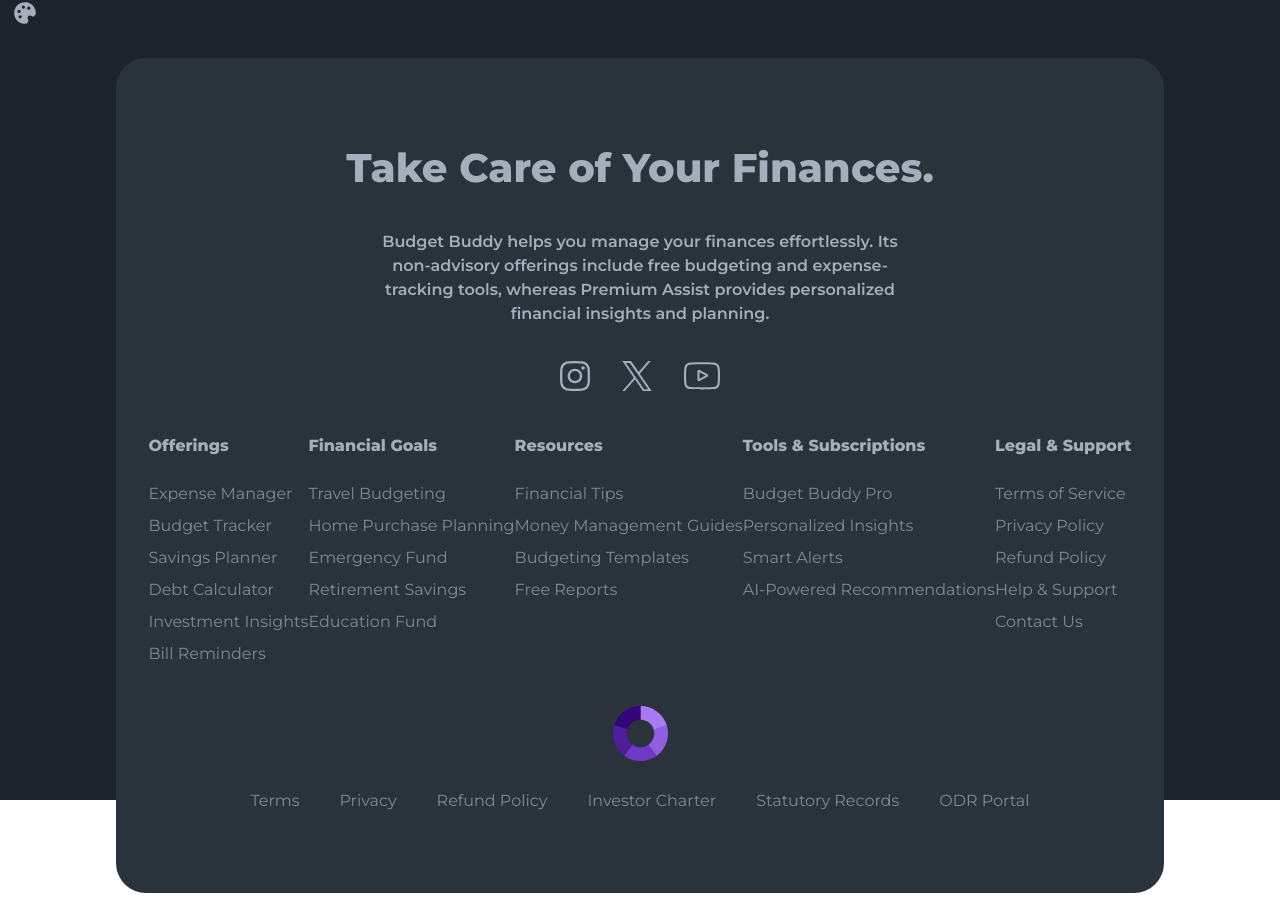
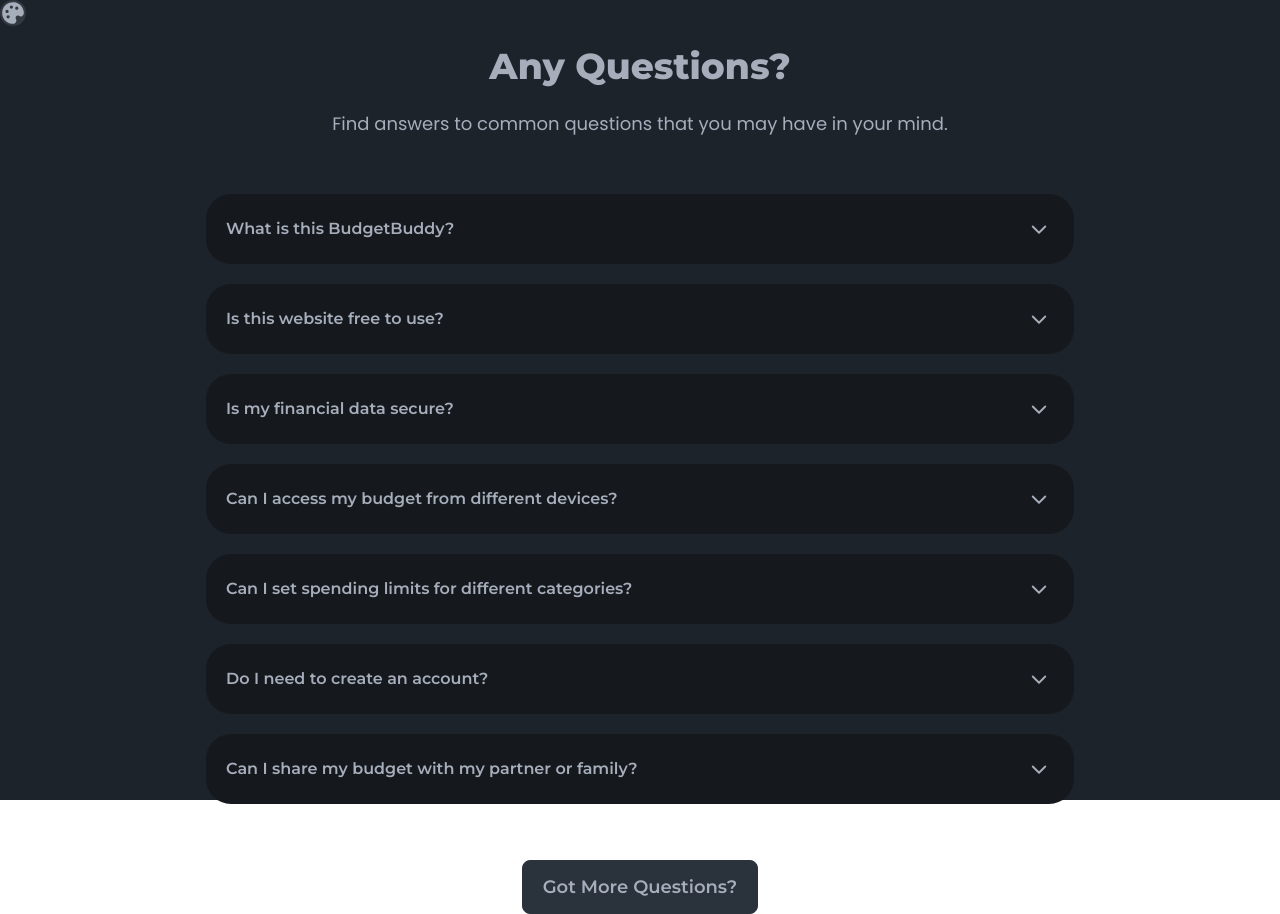
Before and after one commit to Yash12169/BudgetBuddy, a Next.js app: page / in a window 1280 px wide. Built offline with nearby package versions, Linux system fonts and the light colour scheme.

Commit message:
feat(UI): added FAQ section

```diff
--- a/package.json
+++ b/package.json
@@ -9,6 +9,7 @@
     "lint": "next lint"
   },
   "dependencies": {
+    "@radix-ui/react-accordion": "^1.2.3",
     "@tabler/icons-react": "^3.29.0",
     "chart.js": "^4.4.7",
     "class-variance-authority": "^0.7.1",
--- a/src/app/page.tsx
+++ b/src/app/page.tsx
@@ -3,6 +3,7 @@
 import NetWorth from "@/components/Cards/NetWorth";
 import RiskProfile from "@/components/Cards/RiskProfile";
 import StarterCard from "@/components/Cards/starterCard";
+import FranFormFaq from "@/components/FAQ/faq";
 import LandFooter from "@/components/Footer/LandFooter/landFooter";
 import Layout from "@/components/Layout/layout";
 import { SidebarDemo } from "@/components/Navbar/navbar";
@@ -14,7 +15,7 @@
 export default function Home() {
   return (
     <Layout>
-      <div className="w-screen h-screen px-3 gap-5 flex flex-col">
+      <div className="w-screen h-screen  gap-5 flex flex-col">
         <ThemeController />
 
         {/* <Disclaimer /> */}
@@ -22,7 +23,8 @@
         {/* <RiskProfile/> */}
         {/* <StarterCard/> */}
         {/* </div> */}
-        <LandFooter/>
+        {/* <LandFooter/> */}
+        <FranFormFaq/>
       </div>
     </Layout>
   );
--- /dev/null
+++ b/src/components/FAQ/faq.tsx
@@ -0,0 +1,90 @@
+"use client";
+import React, { useRef, useState } from "react";
+import "./FranFromFaq.css";
+import { montserrat, poppins } from "@/fonts/fonts";
+import gsap from "gsap";
+
+const faqs = [
+  { question: "What is this BudgetBuddy?", answer: "Ever feel like your money just disappears into thin air? One minute you have it, and the next, poof—it's gone! This budgeting website helps you track your income and expenses, set financial goals, and finally figure out where all your money is going (spoiler: probably food and online shopping). With smart tracking and insightful reports, you can take control of your finances like a pro." },
+  { question: "Is this website free to use?", answer: "Royalty fees are typically around 5.9% of gross sales, plus additional marketing contributions." },
+  { question: " Is my financial data secure?", answer: "Absolutely! We use top-notch encryption and security measures to keep your data safe. Your financial secrets are safe with us—we won’t judge your spending habits, even if you spend more on takeout than groceries." },
+  { question: "Can I access my budget from different devices?", answer: "Yes! If you create an account, your budget travels with you—whether you’re using your laptop, phone, or a borrowed tablet from a friend" },
+  { question: "Can I set spending limits for different categories?", answer: "Yes! You can set spending limits for essentials (like rent) and non-essentials (like your ever-growing sneaker collection). If you go over budget, we won’t yell at you—but we will send you a friendly reminder that maybe, just maybe, you should slow down on the impulse purchases." },
+  { question: "Do I need to create an account?", answer: "Only if you want to save your data and access it from different devices. If you enjoy the thrill of losing all your financial records every time you clear your browser history, feel free to skip registration! But for a seamless experience (and to avoid budget-related heartbreak), we highly recommend signing up." },
+  { question: "Can I share my budget with my partner or family?", answer: "Yes! If you’re co-budgeting with someone, you can share access with a partner, roommate, or even your dog—though we recommend giving financial control only to humans." },
+
+
+
+];
+
+function FranFormFaq() {
+  const [openIndex, setOpenIndex] = useState<number | null>(null);
+  const contentRefs = useRef<(HTMLDivElement | null)[]>([]);
+  const iconRefs = useRef<(SVGSVGElement | null)[]>([]);
+
+  const toggleFAQ = (index: number) => {
+    setOpenIndex((prevIndex) => {
+      const newIndex = prevIndex === index ? null : index;
+
+      requestAnimationFrame(() => {
+        faqs.forEach((_, i) => {
+          const content = contentRefs.current[i];
+          const icon = iconRefs.current[i];
+
+          if (content) {
+            const newHeight = i === newIndex ? content.scrollHeight : 0;
+            gsap.to(content, {
+              height: newHeight,
+              opacity: i === newIndex ? 1 : 0,
+              duration: 0.5,
+              ease: "power4.inOut",
+            });
+          }
+
+          if (icon) {
+            gsap.to(icon, {
+              rotation: i === newIndex ? 360 : 180,
+              duration: 0.5,
+              ease: "power4.inOut",
+            });
+          }
+        });
+      });
+
+      return newIndex;
+    });
+  };
+
+  return (
+    <div className="flex flex-col gap-9">
+      <div className="flex flex-col items-center gap-6">
+        <div className={`${montserrat} font-bold text-4xl`}>
+          <p>Any Questions?</p>
+        </div>
+        <div className={`${poppins} text-lg `}>
+          <p>Find answers to common questions that you may have in your mind.</p>
+        </div>
+      </div>
+      <div className="flex flex-col items-center  p-5 gap-5">
+      {faqs.map((faq, index) => (
+        <div key={index} className="w-[70%] p-5 rounded-[25px] bg-base-300">
+          <div className="flex justify-between items-center cursor-pointer" onClick={() => toggleFAQ(index)}>
+            <p className={`${montserrat} font-semibold`}>{faq.question}</p>
+            <svg  ref={(el) => (iconRefs.current[index] = el)} width="30" height="30" viewBox="0 0 24 24" fill="none" style={{transform:"rotate(180deg)"}}>
+              <path d="M17 14L12 9L7 14" stroke="currentColor" strokeWidth="1.5" strokeLinecap="round" strokeLinejoin="round"></path>
+            </svg>
+          </div>
+          <div ref={(el) => (contentRefs.current[index] = el)} className="overflow-hidden" style={{ height: 0, opacity: 0 }}>
+            <p className={`${poppins} mt-2`}>{faq.answer}</p>
+          </div>
+        </div>
+      ))}
+    </div>
+    <div className=" flex items-center justify-center">
+      <p className={`${montserrat} font-semibold text-lg bg-neutral border-[1.5px] border-neutral text-neutral-content cursor-pointer w-fit px-5 py-3 rounded-lg`}>Got More Questions?</p>
+    </div>
+    </div>
+  );
+}
+
+export default FranFormFaq;
--- /dev/null
+++ b/src/components/ui/accordion.tsx
@@ -0,0 +1,57 @@
+"use client"
+
+import * as React from "react"
+import * as AccordionPrimitive from "@radix-ui/react-accordion"
+import { ChevronDown } from "lucide-react"
+
+import { cn } from "@/lib/utils"
+
+const Accordion = AccordionPrimitive.Root
+
+const AccordionItem = React.forwardRef<
+  React.ElementRef<typeof AccordionPrimitive.Item>,
+  React.ComponentPropsWithoutRef<typeof AccordionPrimitive.Item>
+>(({ className, ...props }, ref) => (
+  <AccordionPrimitive.Item
+    ref={ref}
+    className={cn("border-b", className)}
+    {...props}
+  />
+))
+AccordionItem.displayName = "AccordionItem"
+
+const AccordionTrigger = React.forwardRef<
+  React.ElementRef<typeof AccordionPrimitive.Trigger>,
+  React.ComponentPropsWithoutRef<typeof AccordionPrimitive.Trigger>
+>(({ className, children, ...props }, ref) => (
+  <AccordionPrimitive.Header className="flex">
+    <AccordionPrimitive.Trigger
+      ref={ref}
+      className={cn(
+        "flex flex-1 items-center justify-between py-4 text-sm font-medium transition-all hover:underline text-left [&[data-state=open]>svg]:rotate-180",
+        className
+      )}
+      {...props}
+    >
+      {children}
+      <ChevronDown className="h-4 w-4 shrink-0 text-muted-foreground transition-transform duration-200" />
+    </AccordionPrimitive.Trigger>
+  </AccordionPrimitive.Header>
+))
+AccordionTrigger.displayName = AccordionPrimitive.Trigger.displayName
+
+const AccordionContent = React.forwardRef<
+  React.ElementRef<typeof AccordionPrimitive.Content>,
+  React.ComponentPropsWithoutRef<typeof AccordionPrimitive.Content>
+>(({ className, children, ...props }, ref) => (
+  <AccordionPrimitive.Content
+    ref={ref}
+    className="overflow-hidden text-sm data-[state=closed]:animate-accordion-up data-[state=open]:animate-accordion-down"
+    {...props}
+  >
+    <div className={cn("pb-4 pt-0", className)}>{children}</div>
+  </AccordionPrimitive.Content>
+))
+AccordionContent.displayName = AccordionPrimitive.Content.displayName
+
+export { Accordion, AccordionItem, AccordionTrigger, AccordionContent }
--- a/tailwind.config.ts
+++ b/tailwind.config.ts
@@ -61,6 +61,28 @@
   			lg: 'var(--radius)',
   			md: 'calc(var(--radius) - 2px)',
   			sm: 'calc(var(--radius) - 4px)'
+  		},
+  		keyframes: {
+  			'accordion-down': {
+  				from: {
+  					height: '0'
+  				},
+  				to: {
+  					height: 'var(--radix-accordion-content-height)'
+  				}
+  			},
+  			'accordion-up': {
+  				from: {
+  					height: 'var(--radix-accordion-content-height)'
+  				},
+  				to: {
+  					height: '0'
+  				}
+  			}
+  		},
+  		animation: {
+  			'accordion-down': 'accordion-down 0.2s ease-out',
+  			'accordion-up': 'accordion-up 0.2s ease-out'
   		}
   	}
   },
```
Also changed, not shown: src/components/FAQ/FranFromFaq.css (added), 2 other files (tests, documents, lock files or other folders).
